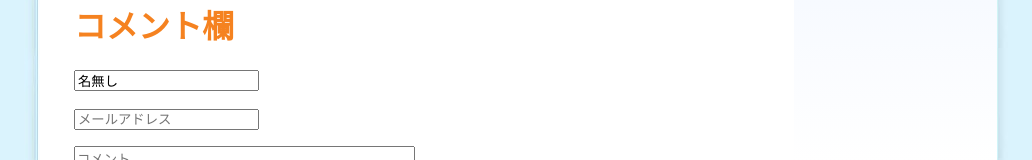
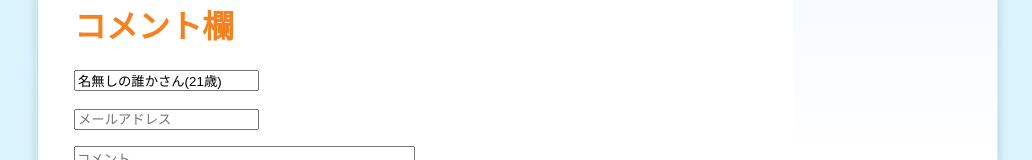
Before and after one commit to himazin0239/himazin0239-blog, a plain HTML site: page index.html in a window 1280 px wide. Shown: the part 969-1129 px from the top of the page, without its empty margins (116-1148 px from the left). Drawn offline with nearby package versions, Linux system fonts and the light colour scheme; no server answers; a script that the page names is missing.

Commit message:
謎機能1

```diff
--- a/index.html
+++ b/index.html
@@ -95,7 +95,7 @@
                 <form
                     action="https://docs.google.com/forms/d/e/1FAIpQLScFWrJQ2ZkK_RMYjXfzGqqdSS9o4v43BwEfNzb10BbHs8H0Lg/formResponse"
                     target="hidden_iframe" method="post" onsubmit="return test(this.wcheck.value)">
-                    <p><input name="entry.1039723739" placeholder="名前" value="名無し" required></p>
+                    <p><input name="entry.1039723739" placeholder="名前" value="名無しの誰かさん(21歳)" required></p>
                     <p><input name="entry.1760607548" placeholder="メールアドレス" type="email"></p>
                     <p><textarea name="entry.1204045444" placeholder="コメント" rows="10" cols="40" maxlength="400"
                             id="wcheck" required></textarea></p>
```
